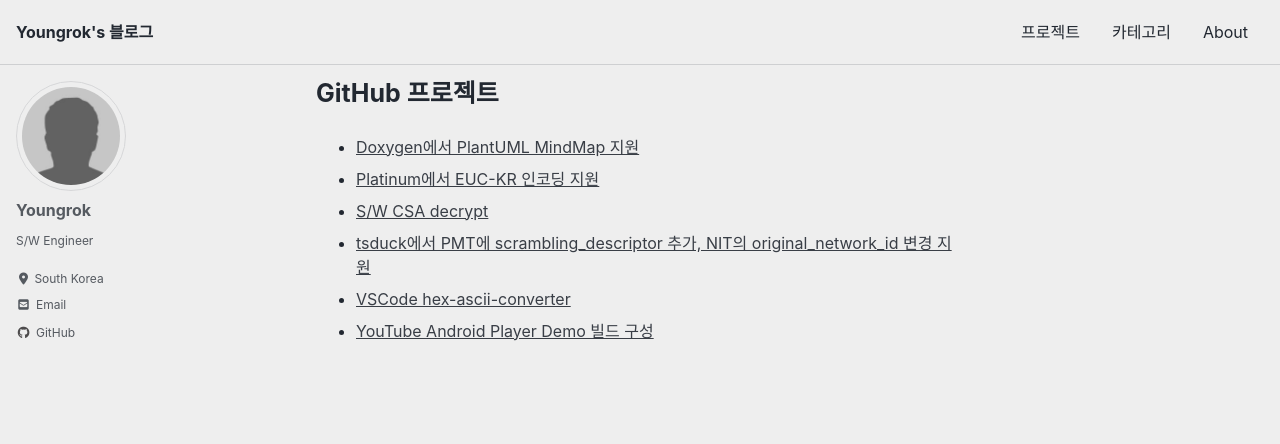
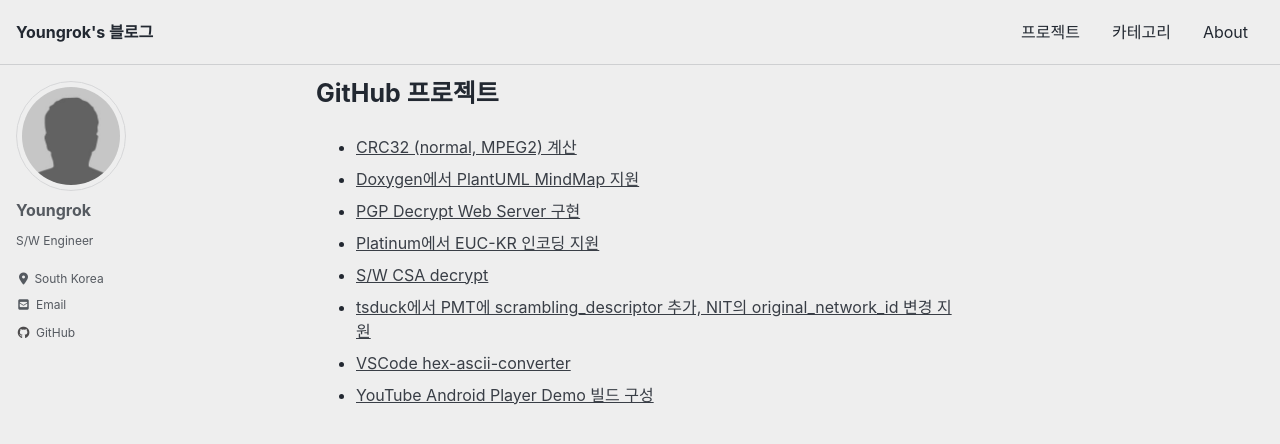
Before and after one commit to yrpark99/yrpark99.github.io, a Jekyll site: the page built from _pages/project.md, in a window 1280 px wide and 900 px high. Shown: the top 444 px of the window. Built offline with Jekyll 4.4.1, drawn with Linux system fonts in a browser that asks for light colours; cached includes are drawn as plain includes; nearby versions of some CDN libraries; some web fonts are replaced.

Commit message:
Add my recent project

```diff
--- a/_pages/project.md
+++ b/_pages/project.md
@@ -5,7 +5,9 @@ layout: single
 author_profile: true
 ---
 
+- [CRC32 (normal, MPEG2) 계산](https://github.com/yrpark99/crc32)
 - [Doxygen에서 PlantUML MindMap 지원](https://github.com/yrpark99/doxygen)
+- [PGP Decrypt Web Server 구현](https://github.com/yrpark99/PgpDecryptServer)
 - [Platinum에서 EUC-KR 인코딩 지원](https://github.com/yrpark99/the_platinum_searcher)
 - [S/W CSA decrypt](https://github.com/yrpark99/CsaDecrypt)
 - [tsduck에서 PMT에 scrambling_descriptor 추가, NIT의 original_network_id 변경 지원](https://github.com/yrpark99/tsduck)
```
Also changed, not shown: _posts/2020-04-23-initramfs.md (+4 -0 lines).
